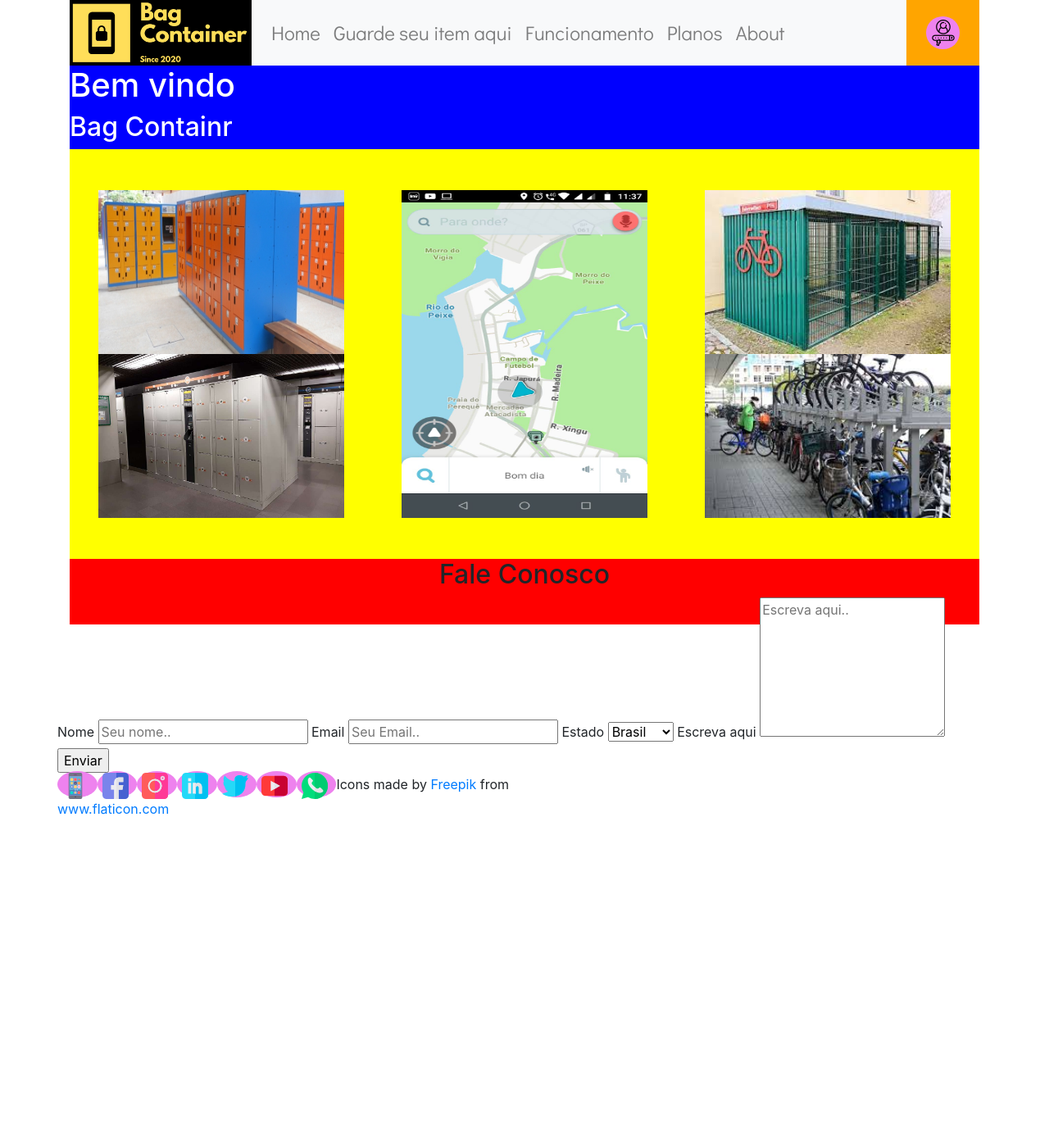
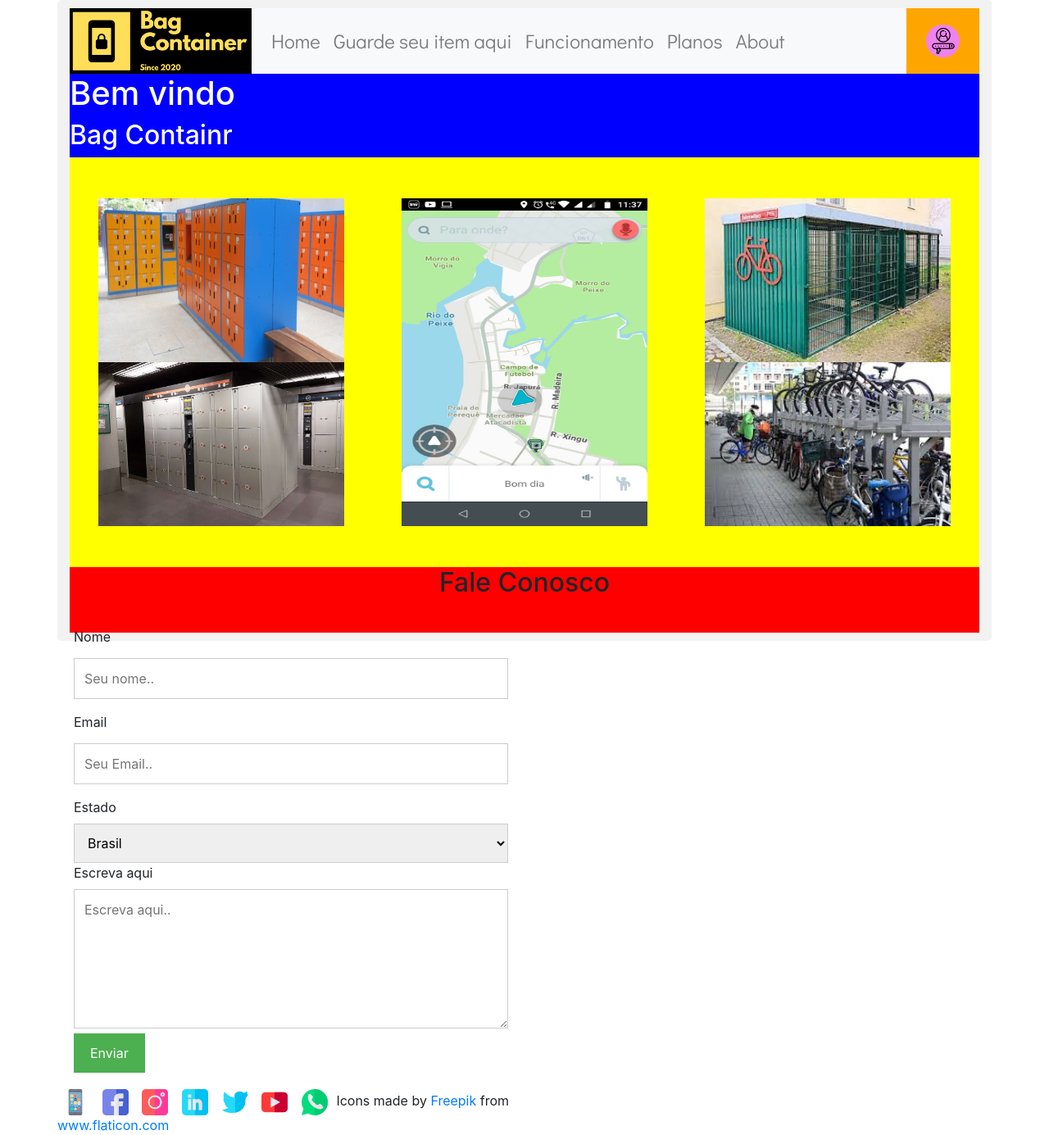
Before and after one commit to JhonnyLin/Bag_Containr, a Django app: page / in a window 1280 px wide. Shown: the whole page at 82% size. Before the commit the page ends 994 px from the top, so only its background shows below. Run offline with Django 3.2, Linux system fonts and the light colour scheme; some libraries are stand-ins or nearby versions.

Commit message:
Adicionando estilo ao footer

```diff
--- a/website/static/style.css
+++ b/website/static/style.css
@@ -67,7 +67,7 @@ footer{
 }
 
 .rodape .icon{
-    background-color: violet;
+    background-color: transparent;
     border-radius: 100%;
     padding: 1%;
     text-decoration: none;
@@ -114,3 +114,64 @@ h6{
 h2{
  margin: 0;
 }
+/* navbar */
+
+body {
+    font-family: Arial, Helvetica, sans-serif;
+  }
+
+  * {
+    box-sizing: border-box;
+  }
+
+  /* Style inputs */
+  input[type=text], select, textarea {
+    width: 100%;
+    padding: 12px;
+    border: 1px solid #ccc;
+    margin-top: 6px;
+    margin-bottom: 16px;
+    resize: center;
+  }
+
+  input[type=submit] {
+    background-color: #4CAF50;
+    color: white;
+    padding: 12px 20px;
+    border: none;
+    cursor: pointer;
+  }
+
+  input[type=submit]:hover {
+    background-color: #45a049;
+  }
+
+  /* Style the container/contact section */
+  .container {
+    border-radius: 5px;
+    background-color: #f2f2f2;
+    padding: 10px;
+  }
+
+  /* Create two columns that float next to eachother */
+  .column {
+    float: center;
+    width: 50%;
+    margin-top: 6px;
+    padding: 20px;
+  }
+
+  /* Clear floats after the columns */
+  .row:after {
+    content: "";
+    display: table;
+    clear: both;
+  }
+
+  /* Responsive layout - when the screen is less than 600px wide, make the two columns stack on top of each other instead of next to each other */
+  @media screen and (max-width: 600px) {
+    .column, input[type=submit] {
+      width: 100%;
+      margin-top: 0;
+    }
+  }
```
